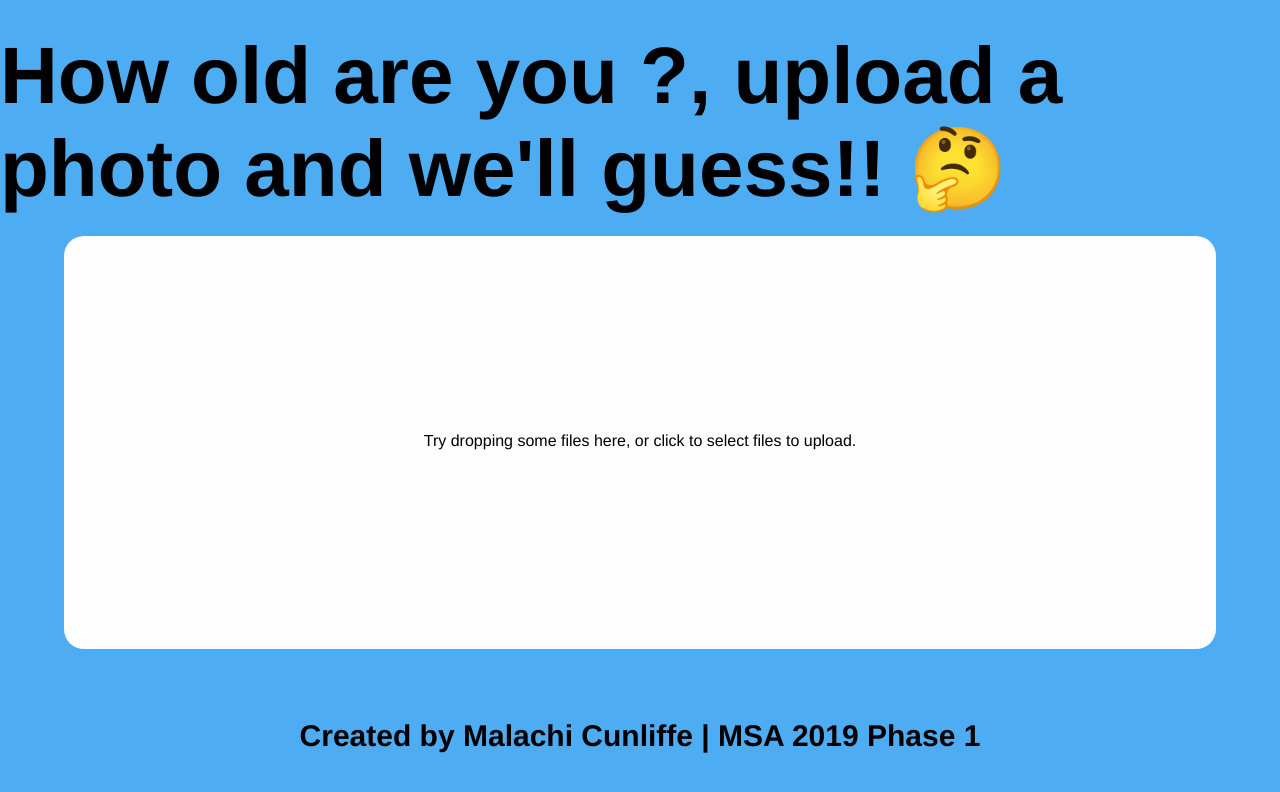
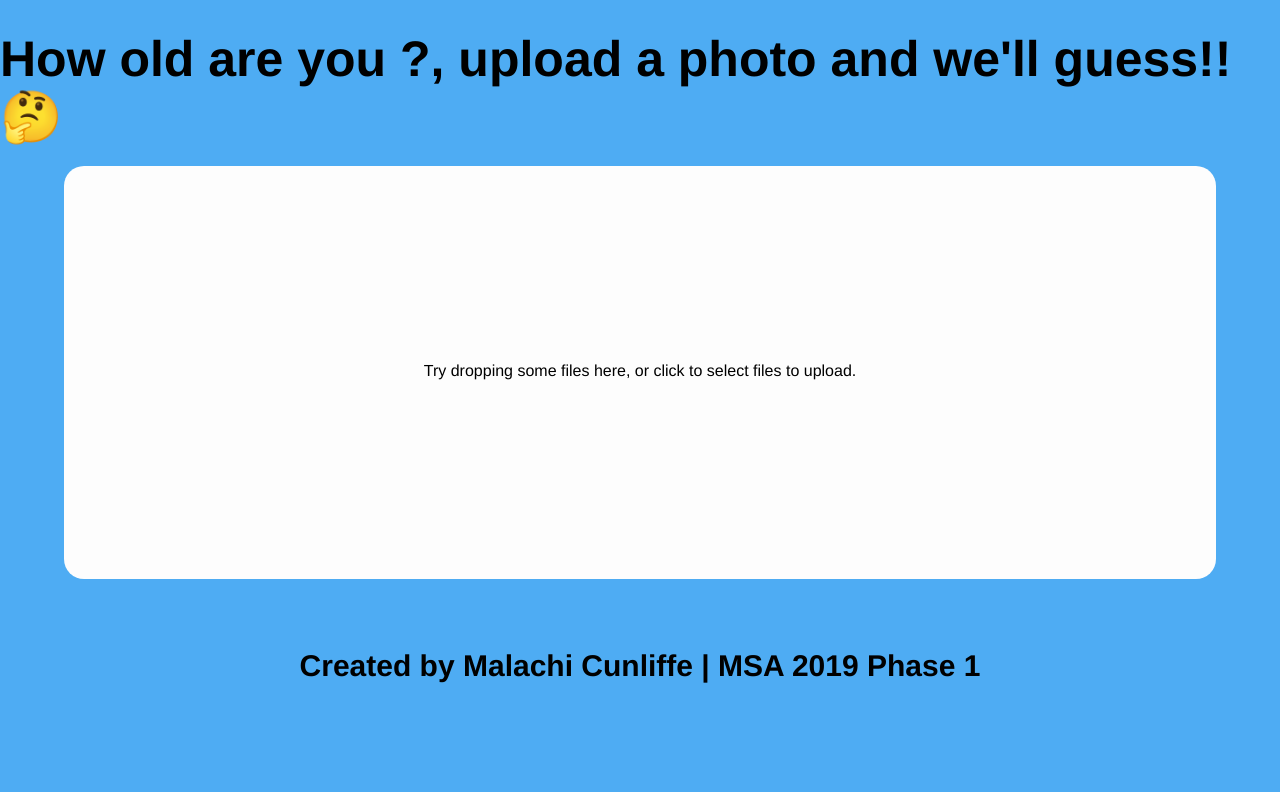
Before and after one commit to MalachiCunliffe/how_old, a React (Create React App) app: page / in a window 1280 px wide. Shown: the top 792 px of the page. Built offline with nearby package versions, Linux system fonts and the light colour scheme; the HTML template or start-up script is replaced by a standard one.

Commit message:
Changed Text Size

```diff
--- a/src/components/Header/Header.css
+++ b/src/components/Header/Header.css
@@ -3,6 +3,7 @@
     display: flex;
     justify-content: center;
     padding-top: 30px;
+    border-radius: 20px;
   }
 .image {
     padding-left: 15px;
@@ -10,8 +11,9 @@
     max-width: 100%;
 }
 .headerText{
-  font-size: 80px;
+  font-size: 50px;
   margin: auto 0;
   font-weight: bold;
   color: black;
+  border-radius: 20px;
 }
--- a/src/components/Header/Header.tsx
+++ b/src/components/Header/Header.tsx
@@ -4,7 +4,7 @@ import './Header.css'
 export default function Header() {
     return (
         <div className="header">
-            <h1 className='headerText'>How old are you ?, upload a photo and we'll guess!! 🤔</h1>
+            <h2 className='headerText'>How old are you ?, upload a photo and we'll guess!! 🤔</h2>
         </div>
     )
 }
```
